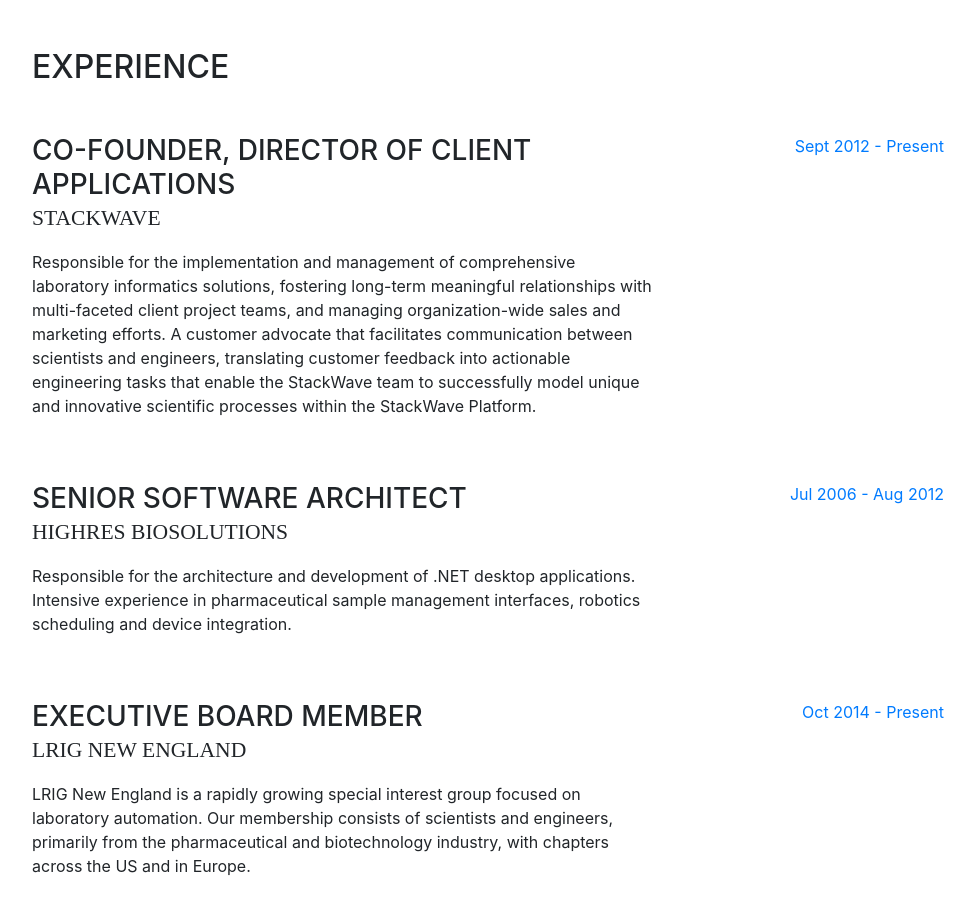
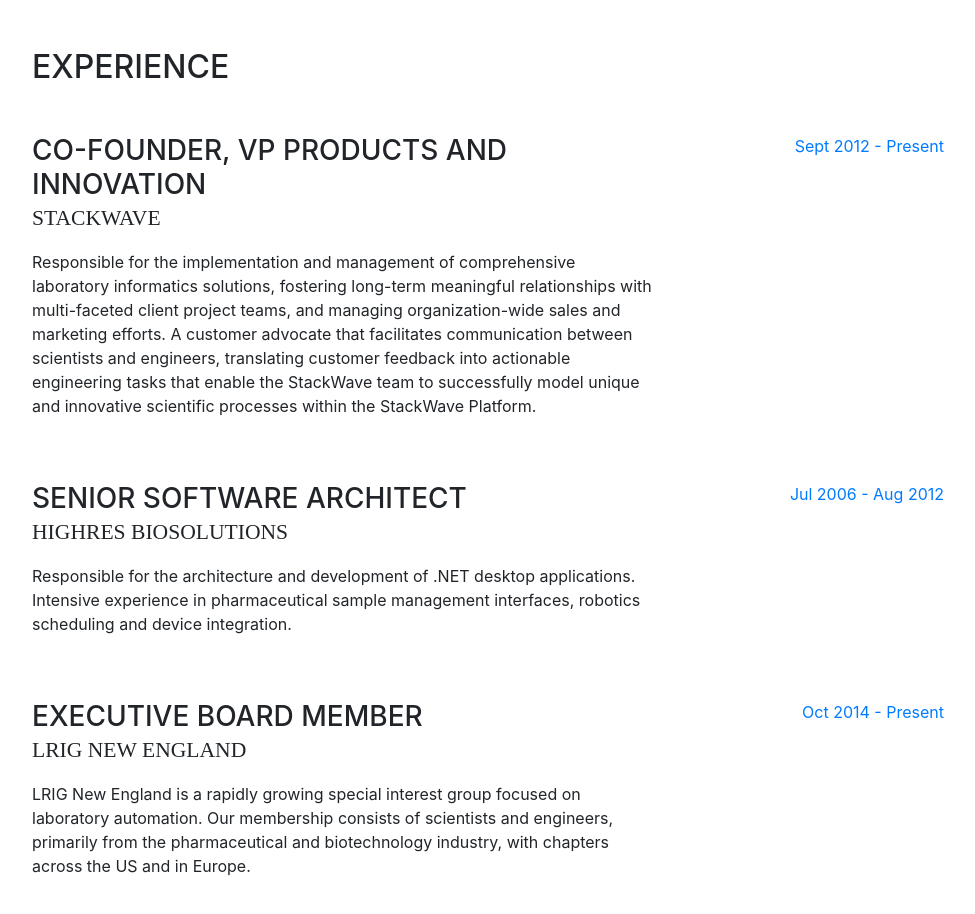
Before and after one commit to scottrehlander/rehlander.com-2017, a website with bundled scripts: page index.html in a window 1280 px wide. Shown: the part 800-1714 px from the top of the page, without its empty margins (288-1263 px from the left). Built offline with nearby package versions, Linux system fonts and the light colour scheme; a web font is replaced by a local one.

Commit message:
Update title

```diff
--- a/index.html
+++ b/index.html
@@ -132,7 +132,7 @@
 
           <div class="resume-item d-flex flex-column flex-md-row mb-5">
             <div class="resume-content mr-auto">
-              <h3 class="mb-0">Co-founder, Director of Client Applications</h3>
+              <h3 class="mb-0">Co-founder, VP Products and Innovation</h3>
               <div class="subheading mb-3">StackWave</div>
               <p>Responsible for the implementation and management of comprehensive laboratory informatics solutions, fostering long-term
 			meaningful relationships with multi-faceted client project teams, and managing organization-wide sales and marketing
```
